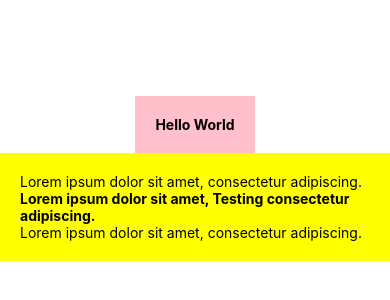
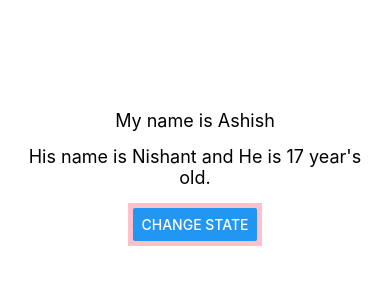
Before and after one commit to AshishVermaCrownstack/native-week-2, a React Native app: screen / in a window 390 px wide. Shown: the part 244-544 px from the top of the page. Built offline with nearby package versions, Linux system fonts and the light colour scheme.

Commit message:
day-1 page-2 added

```diff
--- a/App.js
+++ b/App.js
@@ -2,7 +2,8 @@ import React from "react";
 import { StyleSheet, Text, View } from "react-native";
 
 import Page1 from "./Pages/page1";
+import Page2 from "./Pages/page2";
 
 export default function App() {
-  return <Page1 />;
+  return <Page2 />;
 }
--- /dev/null
+++ b/Pages/page2.js
@@ -0,0 +1,44 @@
+import React, { useState } from "react";
+import { View, Text, StyleSheet, Button } from "react-native";
+
+export default function page2() {
+  const [name, setName] = useState("Ashish");
+  const [person, setPerson] = useState({ name: "Nishant", age: 17 });
+
+  const handleBtnPress = () => {
+    setName("Versha");
+    setPerson({ name: "Shubham", age: 22 });
+  };
+
+  return (
+    <View style={Styles.container}>
+      <Text style={Styles.text}>My name is {name}</Text>
+      <Text style={Styles.text}>
+        His name is {person.name} and He is {person.age} year's old.
+      </Text>
+      <View style={Styles.btnContainer}>
+        <Button title="Change State" onPress={handleBtnPress} />
+      </View>
+    </View>
+  );
+}
+
+const Styles = StyleSheet.create({
+  container: {
+    flex: 1,
+    backgroundColor: "#fff",
+    justifyContent: "center",
+    alignItems: "center",
+    padding: 20,
+  },
+  text: {
+    fontSize: 18,
+    marginBottom: 15,
+    textAlign: "center",
+    // fontWeight: "bold",
+  },
+  btnContainer: {
+    backgroundColor: "pink",
+    padding: 5,
+  },
+});
```
